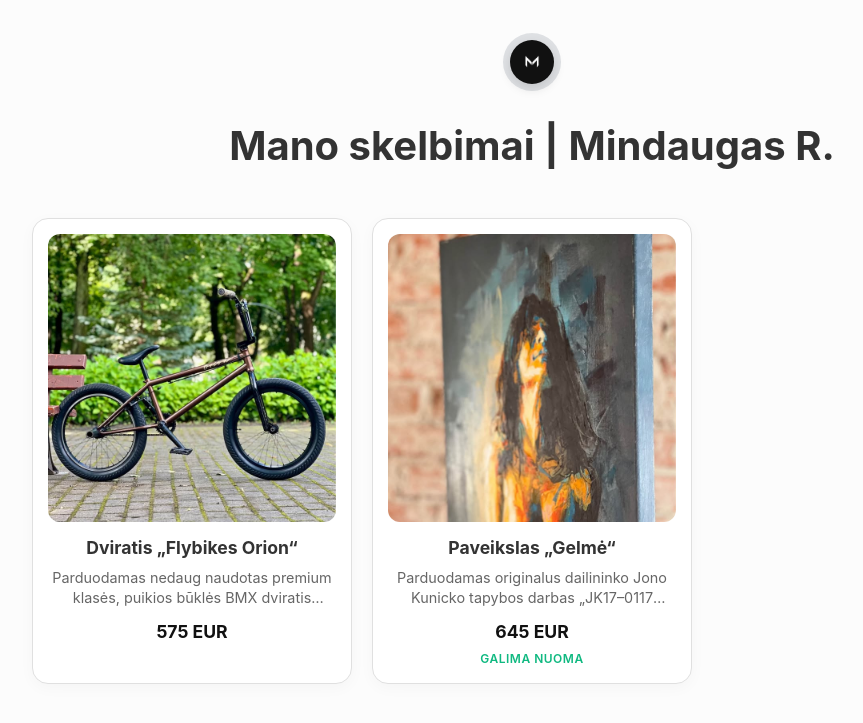
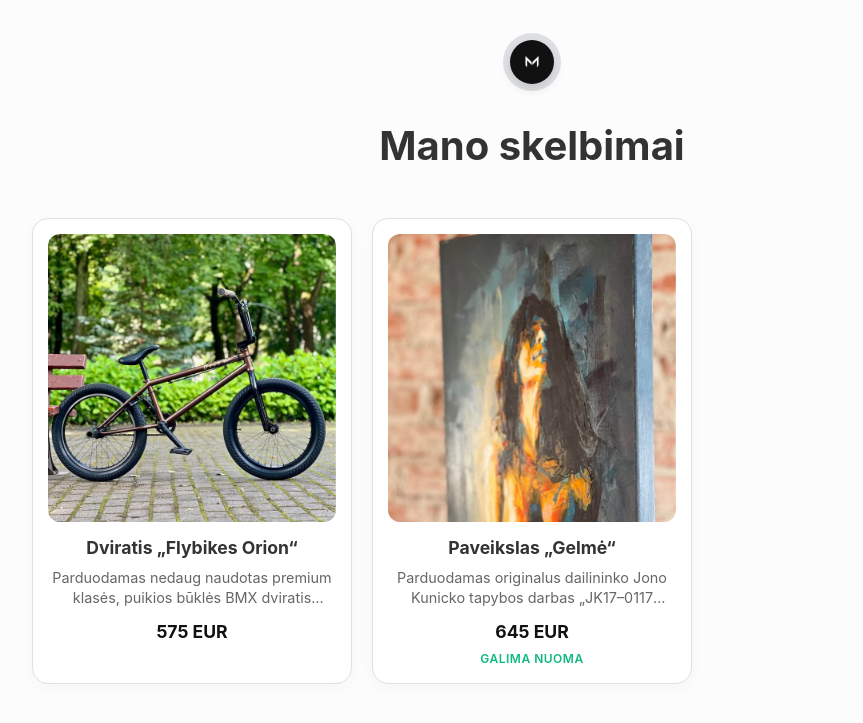
Before and after one commit to mruslys/ruslys.lt, a Jekyll site: the page built from skelbimai/index.html, in a window 1280 px wide. Shown: the top 723 px of the page, without its empty margins (108-971 px from the left). Built offline with Jekyll 4.4.1, drawn with Linux system fonts in a browser that asks for light colours.

Commit message:
shop title

```diff
--- a/_layouts/shop.html
+++ b/_layouts/shop.html
@@ -224,7 +224,7 @@
         </div>
 
         <header class="header">
-            <h1>{{ page.title }} | {{ site.title }}</h1>
+            <h1>{{ page.title }}</h1>
         </header>
 
         <div class="shop-grid">
```
